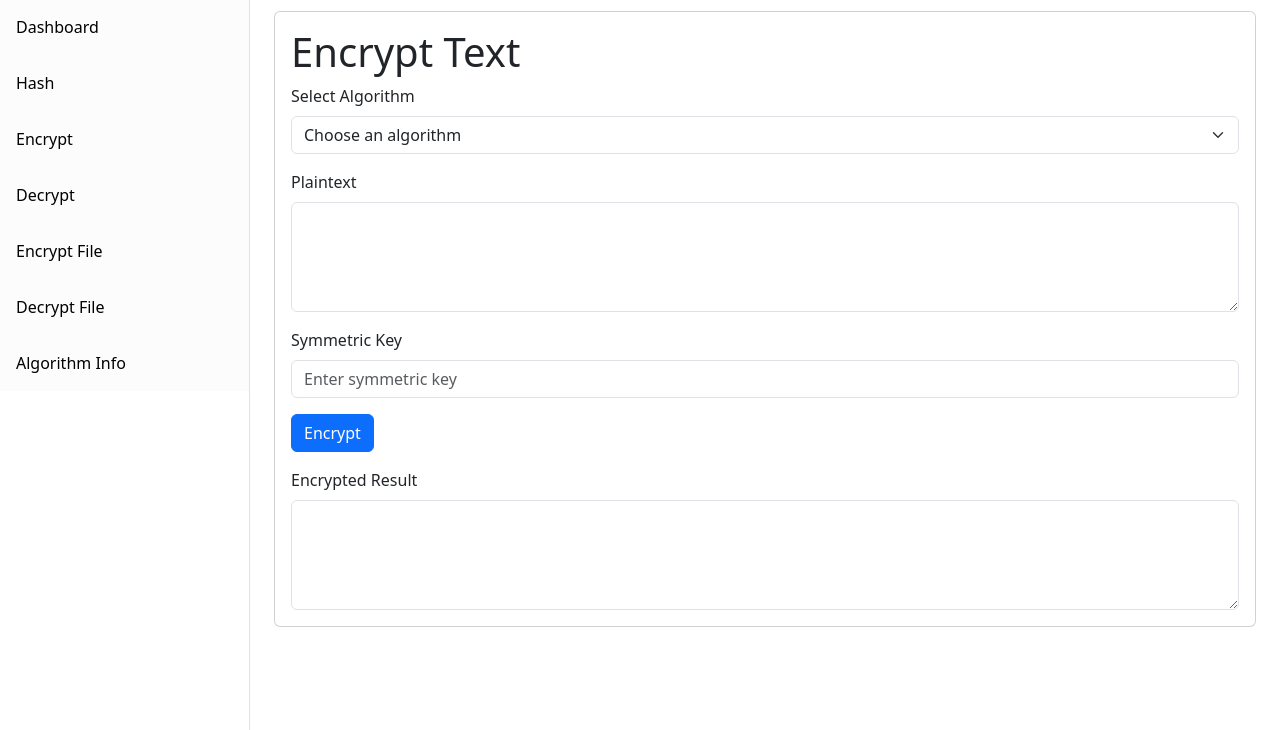
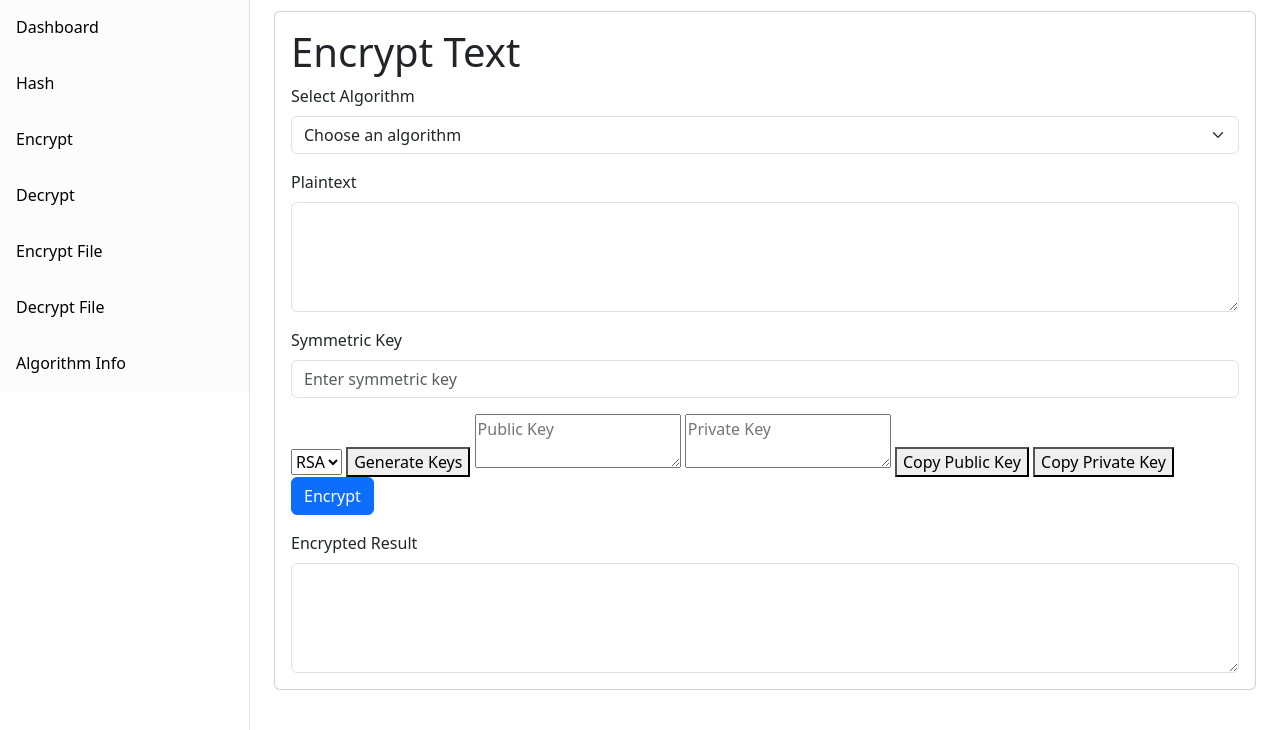
Before and after one commit to jlrnmng/cs3a_group10_AC_, a Flask app: page /encrypt_text in a window 1280 px wide. Shown: the part 70-800 px from the top of the page. Run offline with Flask 3, Linux system fonts and the light colour scheme.

Commit message:
Add generation of public and priavte keys in asymmetric algorithm.

```diff
--- a/app.py
+++ b/app.py
@@ -1,7 +1,7 @@
 from flask import Flask, render_template, request, jsonify, send_file
 from symmetric_algorithms import encrypt_text as sym_encrypt, decrypt_text as sym_decrypt
 from symmetric_algorithms import encrypt_file as sym_encrypt_file, decrypt_file as sym_decrypt_file
-from asymmetric_algorithms import encrypt_text as asym_encrypt, decrypt_text as asym_decrypt
+from asymmetric_algorithms import encrypt_text as asym_encrypt, decrypt_text as asym_decrypt, generate_key_pair
 from hash_functions import hash_text, hash_file
 from werkzeug.utils import secure_filename
 from flask import send_from_directory
@@ -54,9 +54,19 @@ def encrypt():
         algorithm = request.form.get('asym_algorithm')
         result = asym_encrypt(plaintext, public_key, algorithm)
 
-
     return jsonify({"result": result})
 
+@app.route("/generate_keys", methods=["POST"])
+def generate_keys():
+    algorithm = request.form.get("algorithm")
+    public_key, private_key = generate_key_pair(algorithm)
+    if private_key:
+        return jsonify({
+            "public_key": public_key,
+            "private_key": private_key
+        })
+    else:
+        return jsonify({"error": public_key}), 400
 
 @app.route('/decrypt_text', methods=['GET', 'POST'])
 def decrypt_text_handler():
--- a/templates/encrypt_text.html
+++ b/templates/encrypt_text.html
@@ -30,7 +30,15 @@
                 <label for="key" class="form-label">Symmetric Key</label>
                 <input type="text" class="form-control" id="key" name="key" placeholder="Enter symmetric key">
             </div>
-
+            <select id="key-algo">
+                <option value="RSA">RSA</option>
+                <option value="ECC">ECC</option>
+            </select>
+            <button onclick="generateKeys()">Generate Keys</button>
+            <textarea id="public-key" placeholder="Public Key"></textarea>
+            <textarea id="private-key" placeholder="Private Key"></textarea>
+            <button onclick="copyToClipboard('public-key')">Copy Public Key</button>
+            <button onclick="copyToClipboard('private-key')">Copy Private Key</button>
             <div class="mb-3 d-none" id="publicKeyDiv">
                 <label for="public_key" class="form-label">Public Key (for Asymmetric)</label>
                 <textarea class="form-control" id="public_key" name="public_key" rows="4" placeholder="Paste public key here"></textarea>
@@ -98,6 +106,31 @@ document.getElementById('algorithm').addEventListener('change', function () {
         publicKeyDiv.classList.add('d-none');
     }
 });
+
+function generateKeys() {
+    const algo = document.getElementById("key-algo").value;
+    fetch("/generate_keys", {
+        method: "POST",
+        headers: {'Content-Type': 'application/x-www-form-urlencoded'},
+        body: "algorithm=" + encodeURIComponent(algo)
+    })
+    .then(res => res.json())
+    .then(data => {
+        if (data.public_key && data.private_key) {
+            document.getElementById("public-key").value = data.public_key;
+            document.getElementById("private-key").value = data.private_key;
+        } else {
+            alert("Error: " + (data.error || "Unknown error"));
+        }
+    });
+}
+
+function copyToClipboard(id) {
+    const el = document.getElementById(id);
+    el.select();
+    document.execCommand("copy");
+}
+
 </script>
 
 
```
Also changed, not shown: asymmetric_algorithms.py (+20 -0 lines).
